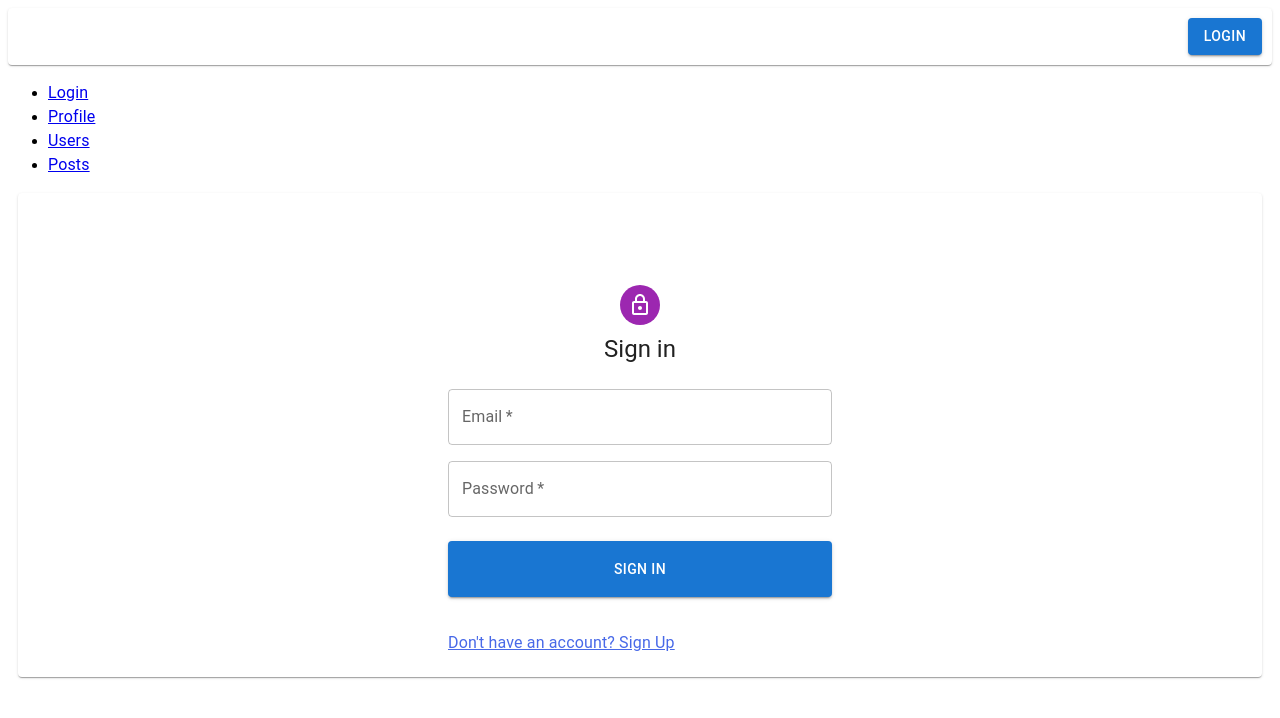
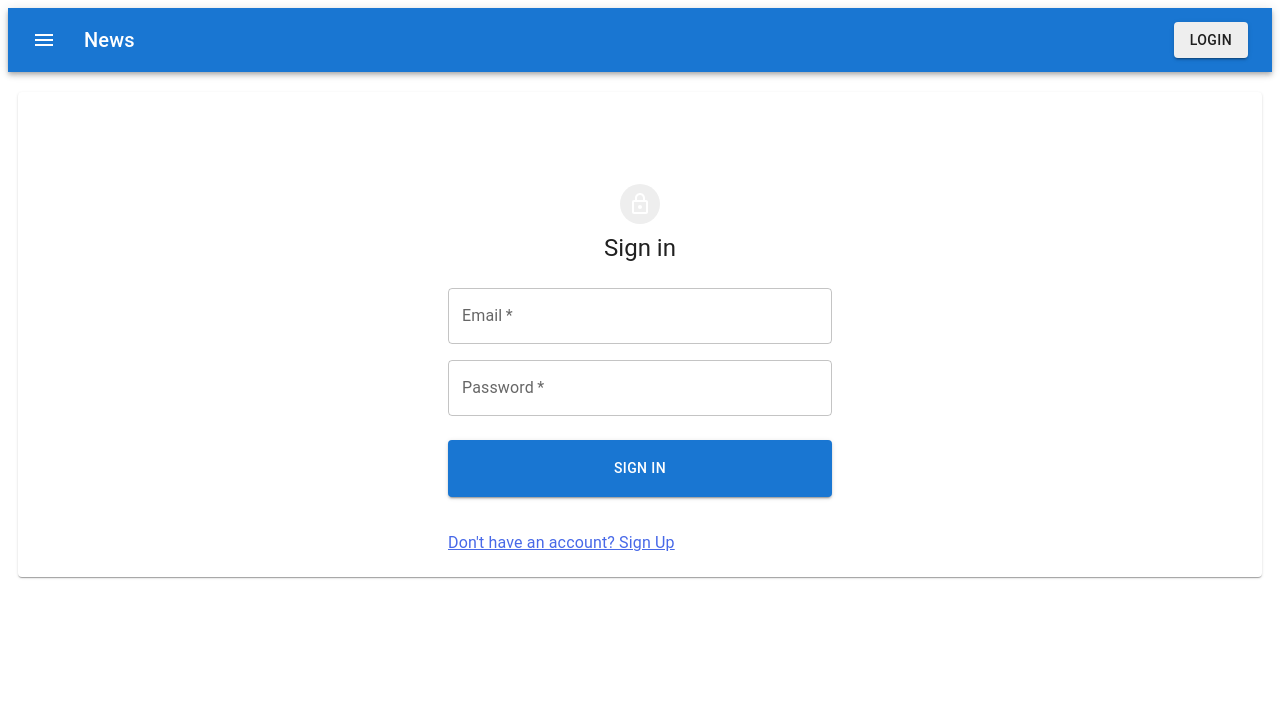
Before and after one commit to OlegStrokan/MERN-app, a React (Create React App) app in the folder frontend/: page /login in a window 1280 px wide. Shown: the top 718 px of the page. Built offline with nearby package versions, Linux system fonts and the light colour scheme.

Commit message:
version 2.4.2. Added basic ui for posts page, theme, navbar

```diff
--- /dev/null
+++ b/frontend/src/App.module.css
@@ -0,0 +1,35 @@
+.rootOpen {
+    display: grid;
+    grid-template-columns: 100%;
+    grid-template-rows: auto;
+    grid-gap: 10px;
+    padding: 0;
+    margin: 0;
+    grid-template-areas:
+            "header"
+            "navbar"
+}
+
+.rootClose {
+    display: grid;
+    grid-gap: 10px 0;
+    grid-template-columns: 100%;
+    grid-template-rows: auto;
+    padding: 0;
+    margin: 0;
+    grid-template-areas:
+            "header"
+            "content";
+}
+
+.header {
+    grid-area: header;
+}
+
+.navbar {
+    grid-area: navbar;
+}
+
+.content {
+    grid-area: content;
+}
--- a/frontend/src/App.tsx
+++ b/frontend/src/App.tsx
@@ -1,46 +1,40 @@
 import React from 'react';
 import { Login } from './pages/Login/Login';
 import { Profile } from './pages/Profile/Profile';
-import { Link, Navigate, Route, Routes } from 'react-router-dom';
+import { Navigate, Route, Routes } from 'react-router-dom';
 import { Posts } from './pages/Posts/Posts';
 import { Header } from './components/Header/Header';
-import { Typography } from '@mui/material';
 import { Users } from './pages/Users/Users';
 import { auth } from './mobx/auth';
+import { users } from './mobx/users';
+import { posts } from './mobx/posts';
+import styles from './App.module.css';
+import { Navbar } from './components/Navbar/Navbar';
 
 export const App = () => {
+
+  const [openMenu, setOpenMenu] = React.useState<boolean>(false);
 
   React.useEffect(() => {
     if (localStorage.getItem('token')) {
       auth.me()
+      users.getUsers()
+      posts.getPosts()
     }
-},[])
+  }, [])
   return (
-    <div>
-      <Header/>
-      <nav className="Nav">
-        <ul>
-          <li>
-            <Link to="/login"><Typography>Login</Typography></Link>
-          </li>
-          <li>
-            <Link to="/profile"><Typography>Profile</Typography></Link>
-          </li>
-          <li>
-            <Link to="/users"><Typography>Users</Typography></Link>
-          </li>
-          <li>
-            <Link to="/posts"><Typography>Posts</Typography></Link>
-          </li>
-        </ul>
-      </nav>
+    <div className={openMenu ? styles.rootOpen : styles.rootClose}>
+      <div className={styles.header}><Header openMenu={openMenu} setOpenMenu={setOpenMenu}/></div>
+      <div className={styles.navbar}>{openMenu && <Navbar/>}</div>
+      <div className={styles.content}>
       <Routes>
-      <Route path='/' element={ <Navigate to={'/login'}/>}/>
-      <Route  path="/login" element={<Login />}/>
-      <Route  path="/profile" element={<Profile />}/>
-      <Route  path="/users" element={<Users />}/>
-      <Route  path="/posts" element={<Posts />}/>
+        <Route path="/" element={<Navigate to={'/login'}/>}/>
+        <Route path="/login" element={<Login/>}/>
+        <Route path="/profile" element={<Profile/>}/>
+        <Route path="/users" element={<Users/>}/>
+        <Route path="/posts" element={<Posts/>}/>
       </Routes>
+      </div>
     </div>
   );
 };
--- a/frontend/src/components/Header/Header.module.css
+++ /dev/null
@@ -1,6 +0,0 @@
-.root {
-    display: flex;
-    justify-content: flex-end;
-    align-items: center;
-    padding: 10px;
-}
--- a/frontend/src/components/Header/Header.tsx
+++ b/frontend/src/components/Header/Header.tsx
@@ -1,19 +1,41 @@
 import React from 'react';
-import { Button, Card } from '@mui/material';
+import { AppBar, Box, Button, Card, IconButton, Toolbar, Typography } from '@mui/material';
 import { auth } from '../../mobx/auth';
 import { useNavigate } from "react-router-dom";
-import styles from './Header.module.css';
+import MenuIcon from '@mui/icons-material/Menu';
 
-export const Header = () => {
+interface IHeader {
+  openMenu: boolean;
+  setOpenMenu: (state: boolean) => void;
+}
+
+export const Header: React.FC<IHeader> = ({openMenu, setOpenMenu}) => {
 
   const navigate = useNavigate()
 
   return (
-    <Card className={styles.root}>
-      {!auth.isAuth
-        ?  <Button variant="contained" onClick={() => navigate('/login')}>Login</Button>
-        : <Button variant="contained" onClick={() => auth.logout()}>Logout</Button>
-      }
-    </Card>
+      <Box sx={{ flexGrow: 1 }}>
+        <AppBar position="static">
+          <Toolbar>
+            <IconButton
+              size="large"
+              edge="start"
+              color="inherit"
+              aria-label="menu"
+              sx={{ mr: 2 }}
+              onClick={() => setOpenMenu(!openMenu)}
+            >
+              <MenuIcon/>
+            </IconButton>
+            <Typography variant="h6" component="div" sx={{ flexGrow: 1 }}>
+              News
+            </Typography>
+            {!auth.isAuth
+              ?  <Button variant="contained" color="secondary" onClick={() => navigate('/login')}>Login</Button>
+              : <Button variant="contained" color="secondary" onClick={() => auth.logout()}>Logout</Button>
+            }
+          </Toolbar>
+        </AppBar>
+      </Box>
   );
 };
--- /dev/null
+++ b/frontend/src/components/Navbar/Navbar.tsx
@@ -0,0 +1,24 @@
+import React from 'react';
+import { Link } from 'react-router-dom';
+import { Card, Typography } from '@mui/material';
+
+export const Navbar = () => {
+  return (
+    <Card>
+      <ul>
+        <li>
+          <Link to="/login"><Typography variant="h5">Login</Typography></Link>
+        </li>
+        <li>
+          <Link to="/profile"><Typography variant="h5">Profile</Typography></Link>
+        </li>
+        <li>
+          <Link to="/users"><Typography variant="h5">Users</Typography></Link>
+        </li>
+        <li>
+          <Link to="/posts"><Typography variant="h5">Posts</Typography></Link>
+        </li>
+      </ul>
+    </Card>
+  );
+};
--- a/frontend/src/index.tsx
+++ b/frontend/src/index.tsx
@@ -1,12 +1,15 @@
 import React from 'react';
 import ReactDOM from 'react-dom';
 import {App} from "./App";
-
+import { ThemeProvider } from '@mui/material/styles';
 import { BrowserRouter } from 'react-router-dom';
+import { theme } from './theme';
 
 ReactDOM.render(
 <BrowserRouter>
+    <ThemeProvider theme={theme}>
     <App />
+    </ThemeProvider>
 </BrowserRouter>,
   document.getElementById('root')
 );
--- a/frontend/src/mobx/posts.ts
+++ b/frontend/src/mobx/posts.ts
@@ -18,8 +18,8 @@ class Posts  {
   }
 
   async getPosts() {
-    const { posts } = await postsAPI.getPosts()
-    this.setPosts(posts)
+    const { data } = await postsAPI.getPosts()
+    this.setPosts(data)
 
   }
   async createPosts(content: string, user: UserDto) {
@@ -34,3 +34,5 @@ class Posts  {
    await postsAPI.deletePost()
   }
 }
+
+export const posts = new Posts()
--- a/frontend/src/pages/Posts/Posts.tsx
+++ b/frontend/src/pages/Posts/Posts.tsx
@@ -3,24 +3,34 @@ import { Card, Typography } from '@mui/material';
 import { auth } from '../../mobx/auth';
 import { Navigate } from 'react-router-dom';
 import { observer } from 'mobx-react-lite';
+import { posts } from '../../mobx/posts';
+import { PostDto } from '../../types/post.dto';
 
 export const Posts = observer(() => {
   React.useEffect(() => {
 
   }, [auth.isAuth])
 
-    if  (!auth.isAuth) {
-      return <Navigate to="/login"/>;
-    }
+  if (!auth.isAuth) {
+    return <Navigate to="/login"/>;
+  }
 
 
   return (
-    <Card>
+    <Card sx={{ p: 2, m: 2}}>
       {auth.user.posts?.length === 0
         ? <Typography variant="h6">This user don't have any posts</Typography>
-        : <Typography variant="h6">{auth.user.username}'s posts</Typography>
-      }
-
+        : <Typography variant="h6">{auth.user.username}'s posts:
+          {posts.posts.length !== 0
+            ? <>{posts.posts.map((post) => {
+              return <Card sx={{ p: 2, m: 2 }}>
+                <Typography>Content: {post.content}</Typography>
+                <Typography>Likes: {post.likesCount}</Typography>
+              </Card>
+            })}</>
+            : <div>...Loading</div>
+          }
+        </Typography>}
     </Card>
   );
 });
--- a/frontend/src/pages/Users/Users.tsx
+++ b/frontend/src/pages/Users/Users.tsx
@@ -7,7 +7,7 @@ import { observer } from 'mobx-react-lite';
 
 export const Users: React.FC = observer(() => {
   React.useEffect(() => {
-  users.getUsers()
+
   }, [auth.isAuth])
 
   if  (!auth.isAuth) {
--- /dev/null
+++ b/frontend/src/theme.ts
@@ -0,0 +1,13 @@
+import { createTheme } from '@mui/material';
+import { grey, blue } from '@mui/material/colors';
+
+export const theme = createTheme({
+  palette: {
+    primary: {
+      main: blue[700],
+    },
+    secondary: {
+      main: grey[200],
+    },
+  },
+});
--- a/frontend/src/types/post.dto.ts
+++ b/frontend/src/types/post.dto.ts
@@ -8,5 +8,5 @@ export interface PostDto {
 
 export interface PostResponse {
   message: string,
-  posts: PostDto[]
+  data: PostDto[]
 }
```
Lines whose indentation alone changed are shown as unchanged.
